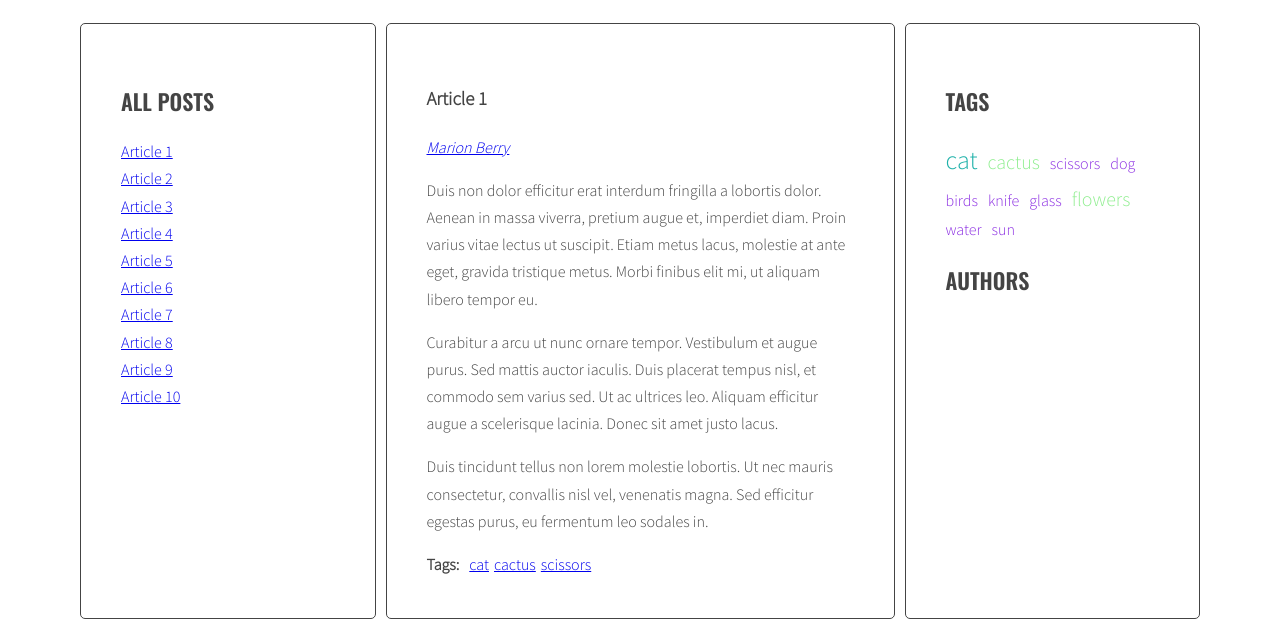
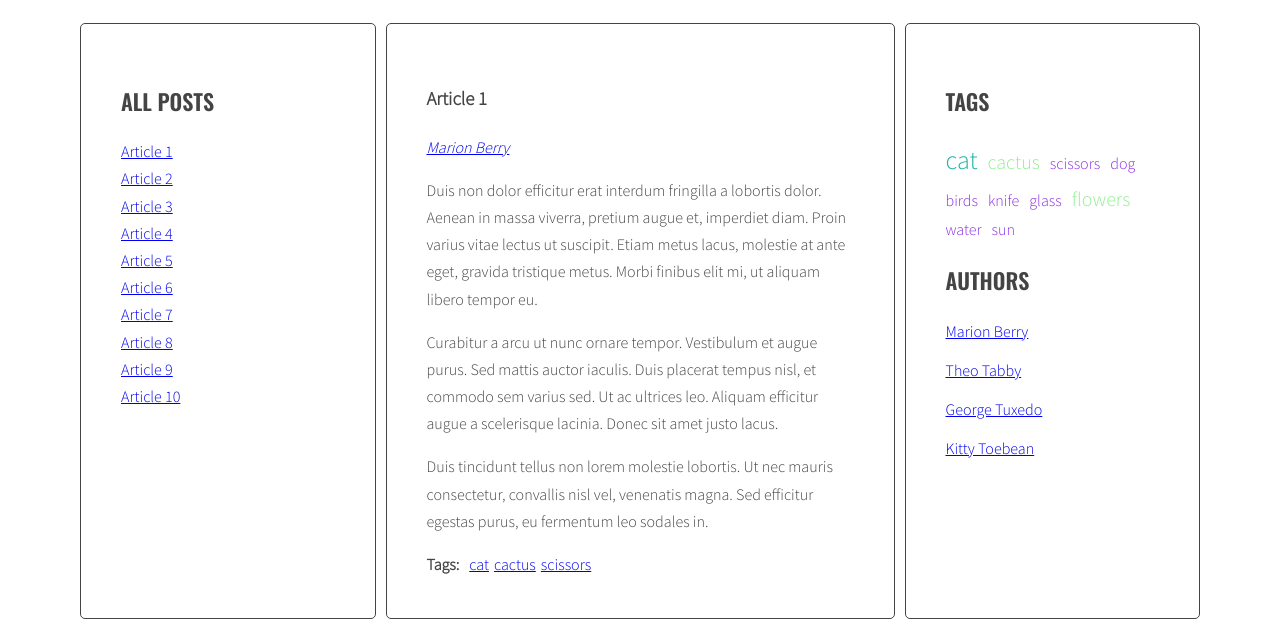
Before and after one commit to karolinamruk/javascript-blog, a website: page index.html in a window 1280 px wide. Shown: the part 220-847 px from the top of the page. Drawn offline with nearby package versions, Linux system fonts and the light colour scheme.

Commit message:
Add authors list to right column

```diff
--- a/index.html
+++ b/index.html
@@ -55,7 +55,7 @@
               class="post"
               id="article-2"
               data-tags="cat dog birds"
-              data-author="by Theo Tabby"
+              data-author="Theo Tabby"
             >
               <h3 class="post-title">Article 2</h3>
               <p class="post-author"></p>
@@ -92,7 +92,7 @@
               class="post"
               id="article-3"
               data-tags="dog cat scissors"
-              data-author="by George Tuxedo"
+              data-author="George Tuxedo"
             >
               <h3 class="post-title">Article 3</h3>
               <p class="post-author"></p>
@@ -124,7 +124,7 @@
               class="post"
               id="article-4"
               data-tags="scissors knife glass"
-              data-author="by Kitty Toebean"
+              data-author="Kitty Toebean"
             >
               <h3 class="post-title">Article 4</h3>
               <p class="post-author"></p>
@@ -158,7 +158,7 @@
               class="post"
               id="article-5"
               data-tags="cat flowers water cactus"
-              data-author="by Marion Berry"
+              data-author="Marion Berry"
             >
               <h3 class="post-title">Article 5</h3>
               <p class="post-author"></p>
@@ -191,7 +191,7 @@
               class="post"
               id="article-6"
               data-tags="cactus flowers cat"
-              data-author="by George Tuxedo"
+              data-author="George Tuxedo"
             >
               <h3 class="post-title">Article 6</h3>
               <p class="post-author"></p>
@@ -226,7 +226,7 @@
               class="post"
               id="article-7"
               data-tags="dog glass knife flowers"
-              data-author="by Kitty Toebean"
+              data-author="Kitty Toebean"
             >
               <h3 class="post-title">Article 7</h3>
               <p class="post-author"></p>
@@ -260,7 +260,7 @@
               class="post"
               id="article-8"
               data-tags="cat flowers birds"
-              data-author="by Theo Tabby"
+              data-author="Theo Tabby"
             >
               <h3 class="post-title">Article 8</h3>
               <p class="post-author"></p>
@@ -295,7 +295,7 @@
               class="post"
               id="article-9"
               data-tags="cat sun birds"
-              data-author="by Marion Berry"
+              data-author="Marion Berry"
             >
               <h3 class="post-title">Article 9</h3>
               <p class="post-author"></p>
@@ -331,7 +331,7 @@
               class="post"
               id="article-10"
               data-tags="sun cactus water"
-              data-author="by George Tuxedo"
+              data-author="George Tuxedo"
             >
               <h3 class="post-title">Article 10</h3>
               <p class="post-author"></p>
--- a/js/script.js
+++ b/js/script.js
@@ -9,7 +9,8 @@
     optArticleAuthorSelector = '.post-author',
     optTagsListSelector = '.sidebar .list.tags',
     optCloudClassCount = '5',
-    optCloudClassPrefix = 'tag-size';
+    optCloudClassPrefix = 'tag-size',
+    optAuthorsListSelector = '.sidebar .list.authors';
 
   const titleClickHandler = function (event) {
     event.preventDefault();
@@ -260,9 +261,10 @@
   addClickListenersToTags();
 
   function generateAuthors() {
+    /* [NEW] create a new variable allAuthors with an empty object */
+    let allAuthors = {};
     /* [DONE] find all articles */
     const articles = document.querySelectorAll(optArticleSelector);
-
     /* [DONE] START LOOP: for each article */
     for (let article of articles) {
       /* [DONE] find author wrapper */
@@ -273,21 +275,43 @@
 
       /* [DONE] generate HTML of the link */
       const authorHtml =
-        '<a href="#' + articleAuthor + '">' + articleAuthor + '</a>';
-
+        '<a href="#author-' + articleAuthor + '">' + articleAuthor + '</a>';
+      /* [NEW] check if this link is NOT already in allAuthors */
+      if (!allAuthors[articleAuthor]) {
+        /* [NEW] add Author to allAuthors object */
+        allAuthors[articleAuthor] = 1;
+      } else {
+        allAuthors[articleAuthor]++;
+      }
       /* [DONE] insert HTML of the link into the author wrapper */
       authorWrapper.innerHTML = authorHtml;
 
       // [DONE] END LOOP: for each article
     }
+    /* [NEW] find list of Authors in right column */
+    const authorList = document.querySelector(optAuthorsListSelector);
+
+    /* [NEW] create variable for all links HTML code */
+    let allAuthorsHTML = '';
+
+    /* [NEW] START LOOP: for each tag in allTags: */
+    for (let author in allAuthors) {
+      /* [NEW] generate code of a link and add it to allAuthorsHTML */
+      const authorLinkHTML =
+        '<li><a href="#author-' + author + '">' + author + '</a></li>';
+
+      allAuthorsHTML += authorLinkHTML;
+
+      // console.log('tagLinkHTML:', tagLinkHTML);
+    }
+    /*[NEW] add HTML from allTagsHTML to tagList */
+    authorList.innerHTML = allAuthorsHTML;
   }
   generateAuthors();
 
   function addClickListenersToAuthors() {
     /* [DONE] find all links to authors */
-    const authorLinks = document.querySelectorAll(
-      optArticleAuthorSelector + ' a'
-    );
+    const authorLinks = document.querySelectorAll('a[href^="#author-"]');
 
     /* [DONE] START LOOP: for each link */
     for (let authorLink of authorLinks) {
@@ -311,7 +335,7 @@
     const href = clickedElement.getAttribute('href');
 
     /* [DONE] make a new constant "author" and extract tag from the "href" constant */
-    const author = href.replace('#', '');
+    const author = href.replace('#author-', '');
 
     /* [DONE] find all author links with class active */
     const activeAuthorLinks = document.querySelectorAll(
```
